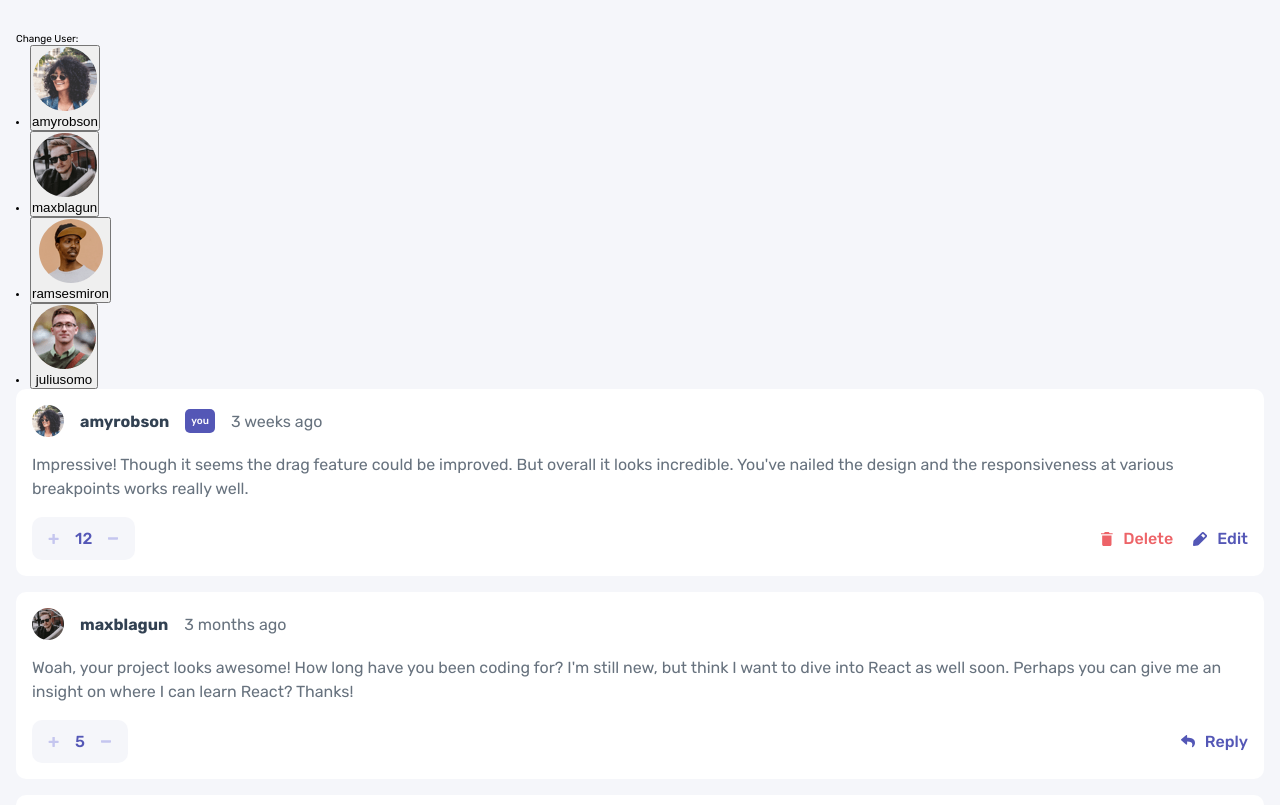
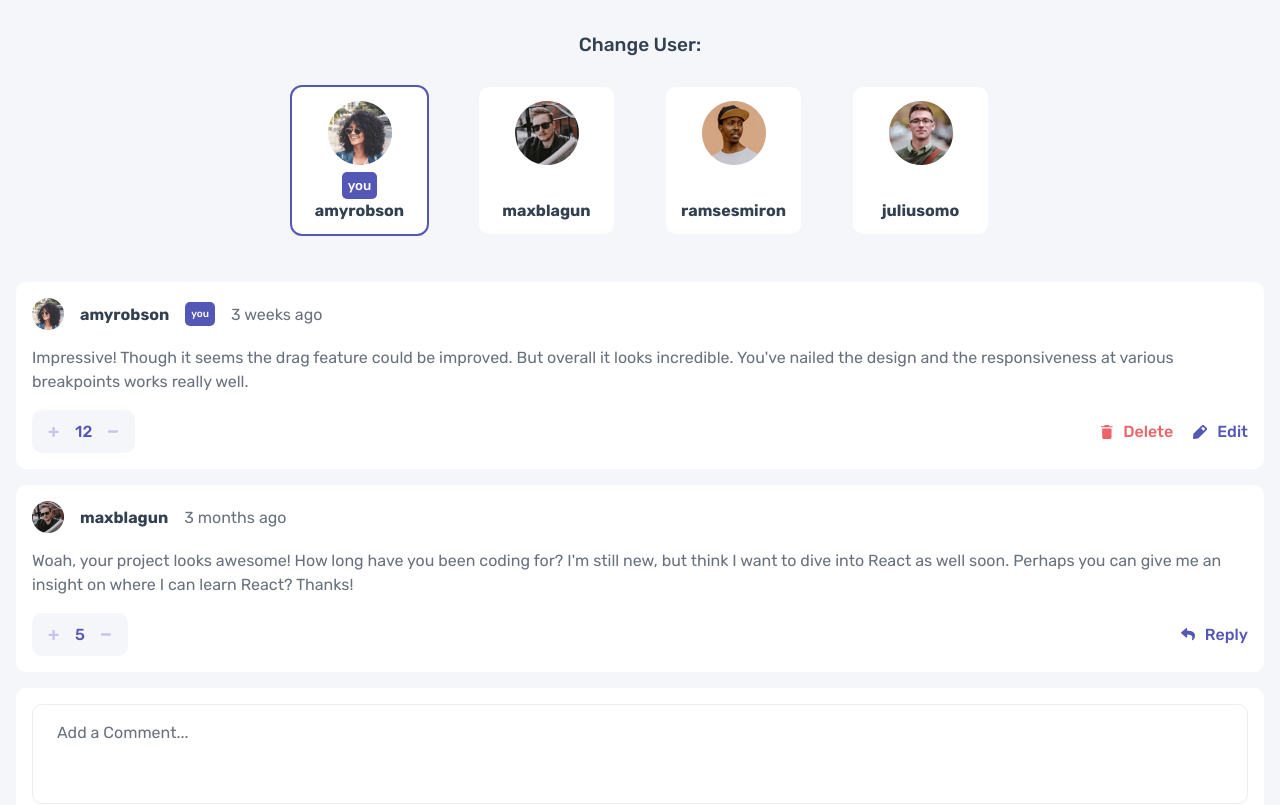
Before and after one commit to salomonalb/interactive-comment-section, a React (Vite) app: page / in a window 1280 px wide. Shown: the top 805 px of the page. Built offline with nearby package versions, Linux system fonts and the light colour scheme.

Commit message:
header styles

```diff
--- a/src/components/CurrentUserProvider.tsx
+++ b/src/components/CurrentUserProvider.tsx
@@ -17,7 +17,7 @@ function CurrentUserProvider({ children }: CurrentUserProviderProps) {
     return (
       <li className="header__menu-item">
         <button
-          className="header__button"
+          className={`header__button ${user.username === currentUser.username ? "--active" : null }`}
           key={user.username}
           value={index}
           onClick={changeUser}
@@ -27,6 +27,7 @@ function CurrentUserProvider({ children }: CurrentUserProviderProps) {
             src={user.avatar}
             alt={`${user.username} avatar`}
           />
+          {user.username === currentUser.username ? <span className="header__tag">you</span> : null }
           <p className="header__username">{user.username}</p>
         </button>
       </li>
@@ -39,7 +40,6 @@ function CurrentUserProvider({ children }: CurrentUserProviderProps) {
         <p className="header__text">Change User:</p>
         <menu className="header__menu">{buttonElements}</menu>
       </header>
-
       <CurrentUser.Provider value={currentUser}>
         {children}
       </CurrentUser.Provider>
--- /dev/null
+++ b/src/styles/_header.scss
@@ -0,0 +1,69 @@
+@use "./variables" as *;
+
+.header {
+    display: flex;
+    flex-direction: column;
+    justify-content: center;
+    align-items: center;
+    margin-bottom: 3.2rem;
+    max-width: 70rem;
+    margin-inline: auto;
+
+    &__text {
+        font-size: 1.9rem;
+        font-weight: $Font-medium;
+        color: $Dark-blue;
+        margin-bottom: 1.5rem;
+    }
+    &__menu {
+        display: flex;
+        align-items: center;
+        gap: 1.6rem;
+        width: 100%;
+        overflow-x: scroll;
+        justify-content: space-between;
+        overflow-y: visible;
+        padding-block: 1.6rem;
+        padding-inline: .2rem;
+    }
+    &__menu-item {
+        list-style: none;
+    }
+    &__button {
+        padding: 1.4rem;
+        background-color: $White;
+        border: none;
+        border-radius: 1rem;
+        min-width: 13.5rem;
+        display: flex;
+        flex-direction: column;
+        gap: 1.6rem;
+        align-items: center;
+        position: relative;
+        &.--active {
+            outline: .2rem solid $Moderate-blue;
+            overflow: visible;
+        }
+    }
+    &__avatar {
+        margin-bottom: 2rem;
+    }
+    &__tag {
+        font-style: normal;
+        color: $White;
+        background-color: $Moderate-blue;
+        padding: 0.6rem;
+        font-weight: $Font-medium;
+        border-radius: 0.5rem;
+        font-family: $font-fam;
+        position: absolute;
+        bottom: 3.5rem;
+    }
+    &__username {
+        font-weight: $Font-heavy;
+        font-style: normal;
+        font-size: 1.6rem;
+        color: $Dark-blue;
+        font-family: $font-fam;
+    }
+}
--- a/src/styles/main.scss
+++ b/src/styles/main.scss
@@ -3,3 +3,4 @@
 @use "./reply-section" as *;
 @use "./form" as *;
 @use "./modal" as *;
+@use "./header" as *;
```
